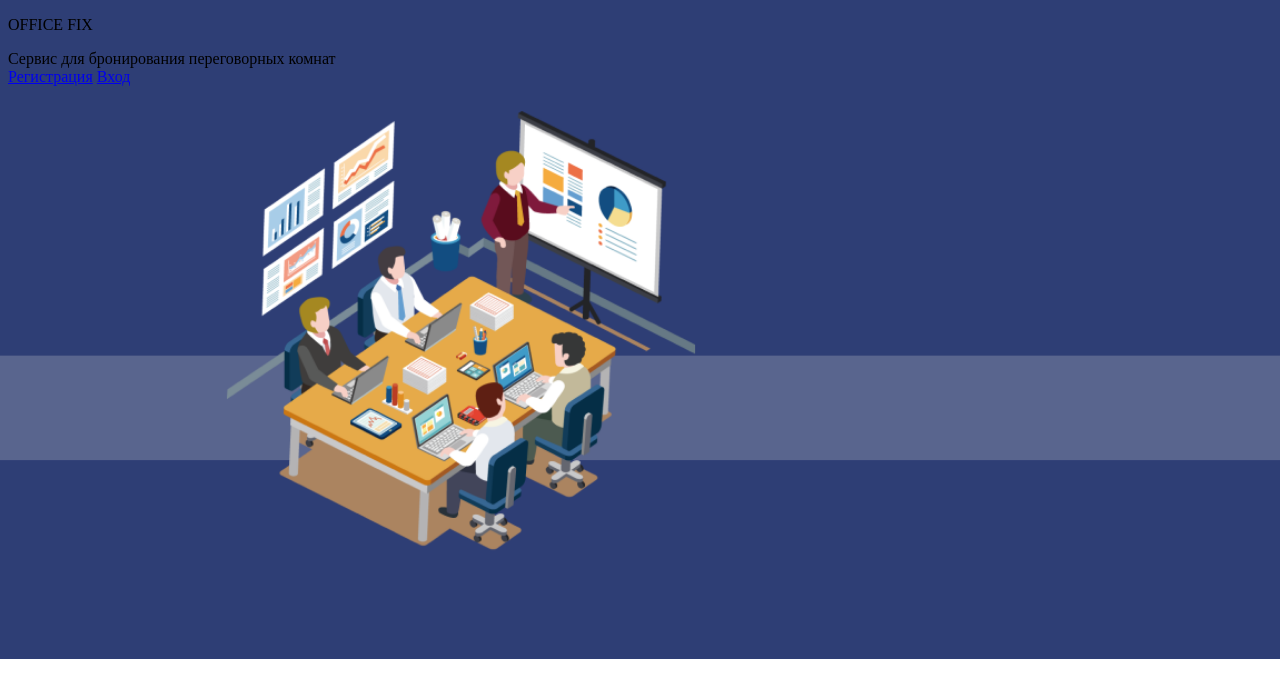
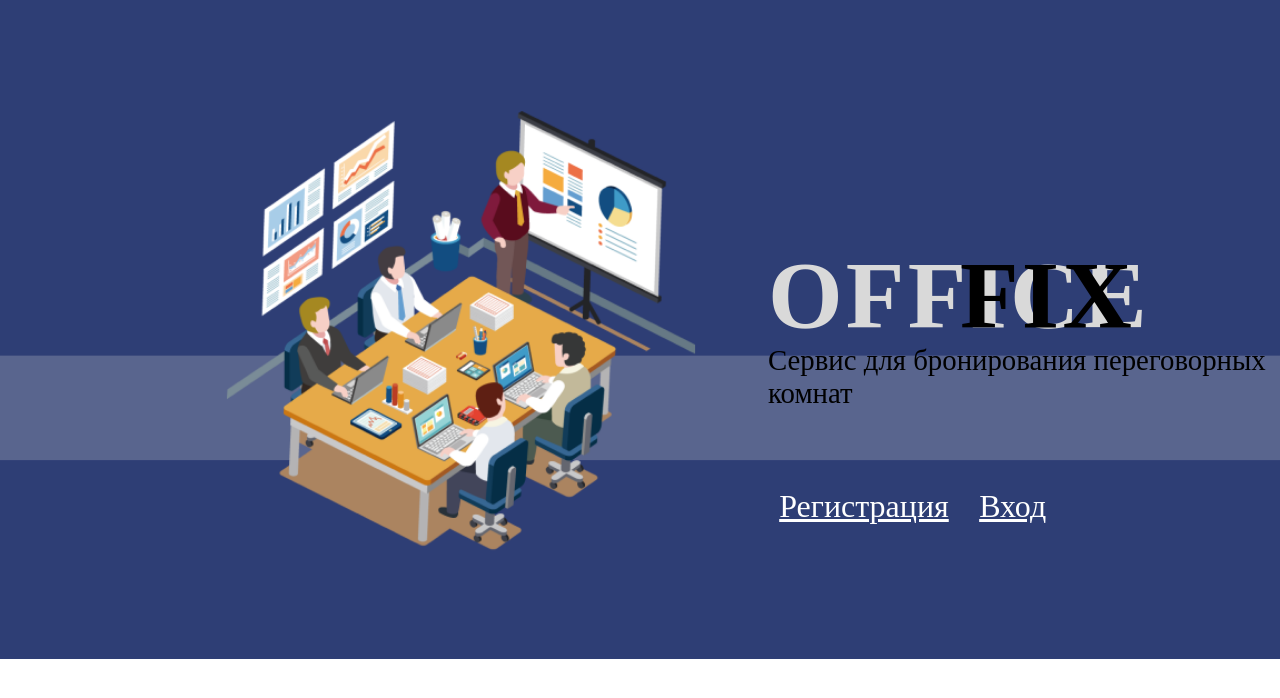
Before and after one commit to al1vel/itproject, a FastAPI app: page / in a window 1280 px wide. Shown: the top 698 px of the page. Run offline with FastAPI, Linux system fonts and the light colour scheme; some web fonts are replaced.

Commit message:
Добавила главную страницу

```diff
--- a/templates/home.html
+++ b/templates/home.html
@@ -10,7 +10,7 @@
             <p><span class="header-text1">OFFICE </span><span class="header-text2">FIX</span></p>
             <span class="text2">Сервис для бронирования переговорных комнат</span>
         </div>
-        <div>
+        <div class="s">
             <a href="http://127.0.0.1:8000/register" >Регистрация</a>
             <a href="http://127.0.0.1:8000/login" >Вход</a>
         </div>
--- a/templates/login.html
+++ b/templates/login.html
@@ -2,7 +2,7 @@
 <html lang="en">
     <head>
         <meta charset="UTF-8">
-        <link rel="stylesheet" href="templates/static/log.css">
+        <link rel="stylesheet" href="static/log.css">
         <link rel="stylesheet" href="https://fonts.google.com/specimen/Jomhuria">
     </head>
 
--- a/templates/register.html
+++ b/templates/register.html
@@ -3,7 +3,7 @@
     <head>
         <meta charset="UTF-8">
         <link rel="stylesheet" href="https://fonts.google.com/specimen/Jomhuria">
-        <link rel="stylesheet" href="templates/static/reg.css">
+        <link rel="stylesheet" href="static/reg.css">
 
     </head>
     <body>
--- a/templates/room.html
+++ b/templates/room.html
@@ -2,7 +2,7 @@
 <html lang="en">
 <head>
         <meta charset="UTF-8">
-        <link rel="stylesheet" href="static/styles.css">
+        <link rel="stylesheet" href="templates/static/styles.css">
         <link rel="stylesheet" href="https://fonts.google.com/specimen/Jomhuria">
         <title>Room1</title>
     </head>
--- a/templates/static/hm.css
+++ b/templates/static/hm.css
@@ -3,3 +3,32 @@ body {
     background-repeat: no-repeat;
     background-size: cover;
 }
+.header-text1 {
+    font-size: 600%;
+    font-weight: bold;
+    color: #D9D9D9;
+    font-family: 'Jomhuria';
+    position: fixed; top: 30%; left: 60%;
+    letter-spacing: .2rem;
+}
+
+.header-text2 {
+    font-size: 600%;
+    font-weight: bold;
+    color: #000000;
+    font-family: 'Jomhuria';
+    position: fixed; top: 30%; left: 75%;
+    letter-spacing: .2rem;
+}
+.text2 {
+    position: fixed; top: 43%; left: 60%;
+    font-size: 180%;
+}
+.s{
+    position: fixed; top: 61%; left: 60%;
+    font-size: 200%;
+}
+a {
+    color: #ffffff;
+    padding: .7rem;
+}
--- a/templates/static/log.css
+++ b/templates/static/log.css
@@ -96,6 +96,7 @@ form {
     font-weight: bold;
     color: #000000;
     font-family: 'Jomhuria';
+    letter-spacing: .15rem;
 }
 
 .header-text2 {
@@ -103,6 +104,7 @@ form {
     font-weight: bold;
     color: #2C3D95;
     font-family: 'Jomhuria';
+    letter-spacing: .15rem;
 }
 .container {
     text-align: center;
```
